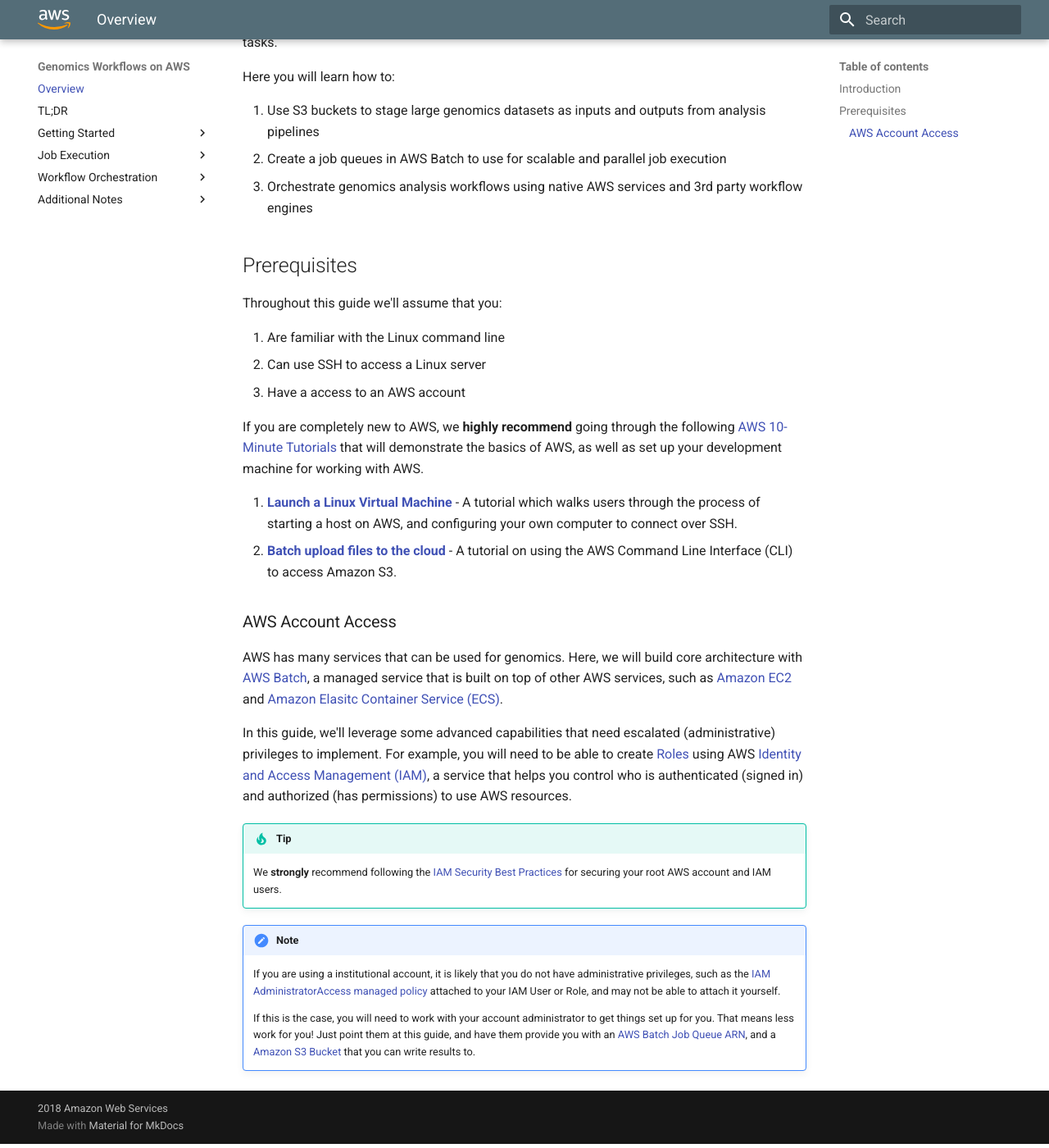
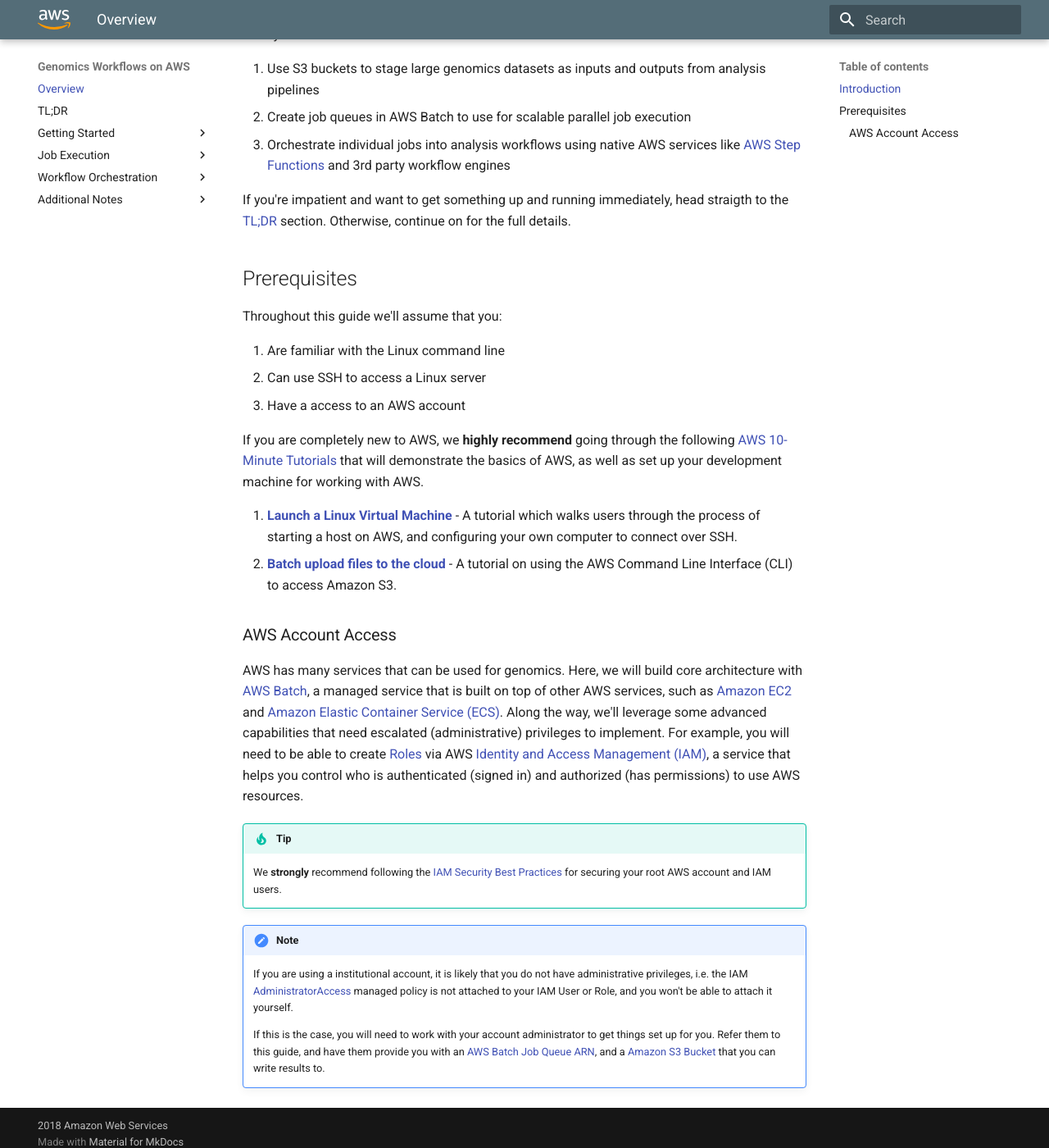
Before and after one commit to aws-samples/aws-genomics-workflows, an MkDocs documentation site: the page built from docs/index.md, in a window 1280 px wide and 1400 px high, scrolled down 310 px. Shown: the whole window at 82% size. Built offline with MkDocs 1.6.1 and Material for MkDocs 9.7.7, drawn with Linux system fonts in a browser that asks for light colours; some of the changed text lies outside the part shown.

Commit message:
move all cfn templates to tldr page

```diff
--- a/docs/index.md
+++ b/docs/index.md
@@ -4,13 +4,16 @@
 
 Welcome!
 
-This guide walks through how to use [Amazon Web Services](http://aws.amazon.com) ([AWS](http://aws.amazon.com)), such as [Amazon S3](http://aws.amazon.com/s3) and [AWS Batch](http://aws.amazon.com/batch), to run large scale genomics analyses.  Specifically, we want to create a system that handles packaging applications, executing individual tasks, and orchestrating the data between tasks.
+This guide walks through how to use [Amazon Web Services](https://aws.amazon.com) ([AWS](https://aws.amazon.com)), such as [Amazon S3](https://aws.amazon.com/s3) and [AWS Batch](https://aws.amazon.com/batch), to run large scale genomics analyses.
 
 Here you will learn how to:
 
 1. Use S3 buckets to stage large genomics datasets as inputs and outputs from analysis pipelines
-2. Create a job queues in AWS Batch to use for scalable and parallel job execution
-3. Orchestrate genomics analysis workflows using native AWS services and 3rd party workflow engines
+2. Create job queues in AWS Batch to use for scalable parallel job execution
+3. Orchestrate individual jobs into analysis workflows using native AWS services like [AWS Step Functions](https://aws.amazon.com/step-functions) and 3rd party workflow engines
+
+If you're impatient and want to get something up and running immediately, head
+straigth to the [TL;DR](tldr) section.  Otherwise, continue on for the full details.
 
 ## Prerequisites
 
@@ -27,15 +30,12 @@
 
 ### AWS Account Access
 
-AWS has many services that can be used for genomics.  Here, we will build core architecture with [AWS Batch](http://aws.amazon.com/batch), a managed service that is built on top of other AWS services, such as [Amazon EC2](https://aws.amazon.com/ec2) and [Amazon Elasitc Container Service (ECS)](https://aws.amazon.com/ecs).
-
-In this guide, we'll leverage some advanced capabilities that need escalated (administrative) privileges to implement.  For example, you will need to be able to create [Roles](https://docs.aws.amazon.com/IAM/latest/UserGuide/id_roles.html) using AWS [Identity and Access Management (IAM)](https://docs.aws.amazon.com/IAM/latest/UserGuide/introduction.html),
-a service that helps you control who is authenticated (signed in) and authorized (has permissions) to use AWS resources.
+AWS has many services that can be used for genomics.  Here, we will build core architecture with [AWS Batch](https://aws.amazon.com/batch), a managed service that is built on top of other AWS services, such as [Amazon EC2](https://aws.amazon.com/ec2) and [Amazon Elastic Container Service (ECS)](https://aws.amazon.com/ecs).  Along the way, we'll leverage some advanced capabilities that need escalated (administrative) privileges to implement.  For example, you will need to be able to create [Roles](https://docs.aws.amazon.com/IAM/latest/UserGuide/id_roles.html) via AWS [Identity and Access Management (IAM)](https://docs.aws.amazon.com/IAM/latest/UserGuide/introduction.html), a service that helps you control who is authenticated (signed in) and authorized (has permissions) to use AWS resources.
 
 !!! tip
     We **strongly** recommend following the [IAM Security Best Practices](https://docs.aws.amazon.com/IAM/latest/UserGuide/best-practices.html) for securing your root AWS account and IAM users.
 
 !!! note
-    If you are using a institutional account, it is likely that you do not have administrative privileges, such as the [IAM AdministratorAccess managed policy](https://docs.aws.amazon.com/IAM/latest/UserGuide/access_policies_managed-vs-inline.html) attached to your IAM User or Role, and may not be able to attach it yourself.
+    If you are using a institutional account, it is likely that you do not have administrative privileges, i.e. the IAM [AdministratorAccess](https://docs.aws.amazon.com/IAM/latest/UserGuide/access_policies_managed-vs-inline.html) managed policy is not attached to your IAM User or Role, and you won't be able to attach it yourself.
 
-    If this is the case, you will need to work with your account administrator to get things set up for you. That means less work for you! Just point them at this guide, and have them provide you with an [AWS Batch Job Queue ARN](https://docs.aws.amazon.com/batch/latest/userguide/job_queues.html), and a [Amazon S3 Bucket](https://docs.aws.amazon.com/AmazonS3/latest/dev/UsingBucket.html) that you can write results to.
+    If this is the case, you will need to work with your account administrator to get things set up for you. Refer them to this guide, and have them provide you with an [AWS Batch Job Queue ARN](https://docs.aws.amazon.com/batch/latest/userguide/job_queues.html), and a [Amazon S3 Bucket](https://docs.aws.amazon.com/AmazonS3/latest/dev/UsingBucket.html) that you can write results to.
--- a/mkdocs.yml
+++ b/mkdocs.yml
@@ -1,7 +1,7 @@
 site_name: Genomics Workflows on AWS
 nav:
   - Overview: index.md
-  - TL;DR: core-env/configure-aws-batch-cfn.md
+  - TL;DR: tldr.md
   - Getting Started:
     - Introduction: core-env/introduction.md
     - Create an S3 bucket: core-env/s3-bucket.md
```
Also changed, not shown: docs/core-env/configure-aws-batch-cfn.md (deleted, +0 -59 lines), docs/tldr.md (added, +69 -0 lines).
